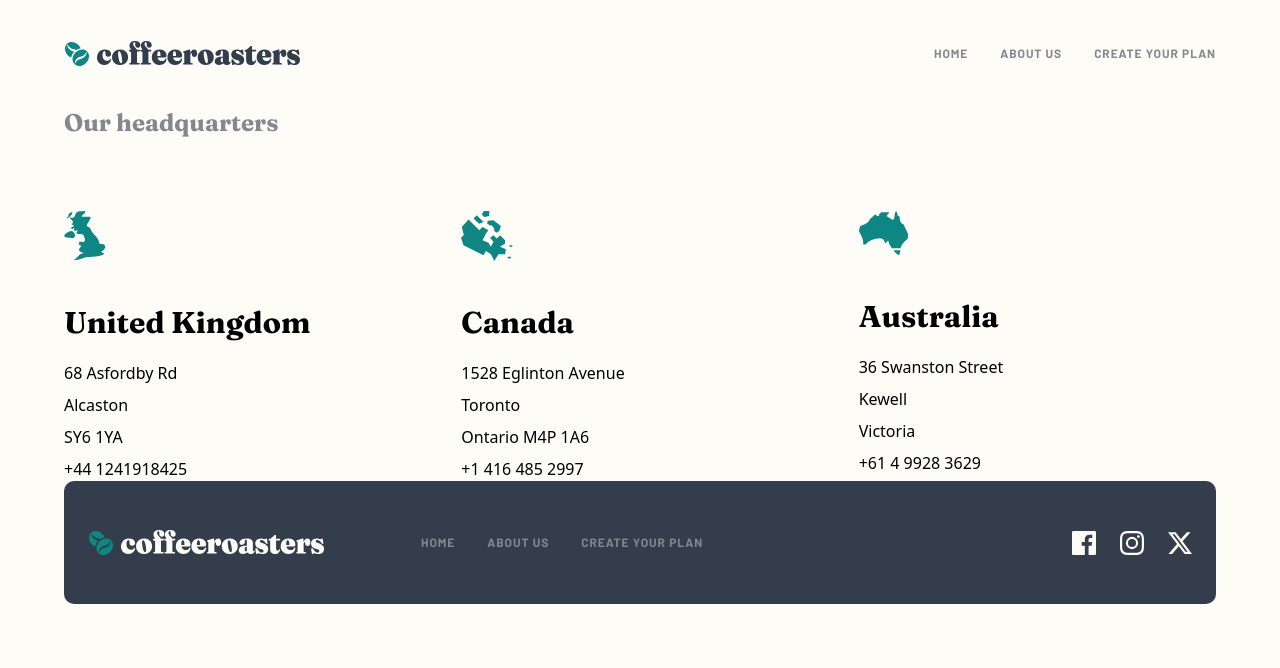
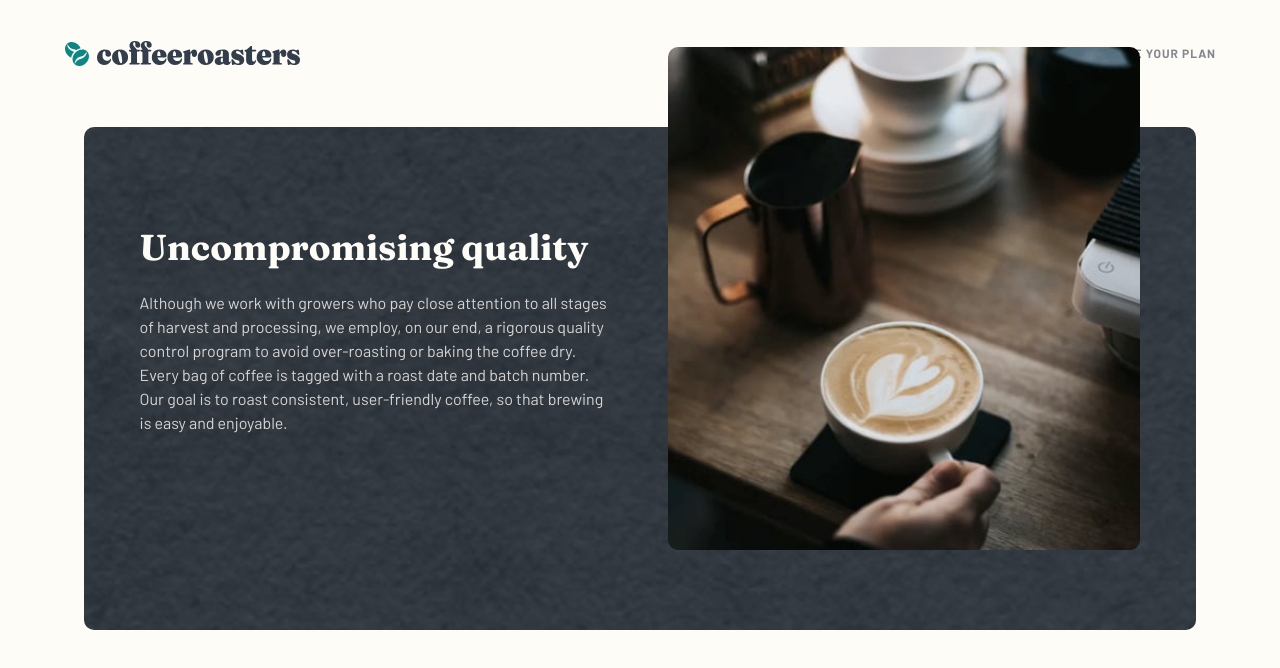
Before and after one commit to zetmosoma10/coffee-roasters, a React (Vite) app: page /about in a window 1280 px wide. Shown: the top 668 px of the page. Built offline with nearby package versions, Linux system fonts and the light colour scheme.

Commit message:
Build Quality card

```diff
--- a/src/index.css
+++ b/src/index.css
@@ -67,4 +67,11 @@
       background-image: url("./assets/about/desktop/image-hero-whitecup.jpg");
     }
   }
+
+  .quality-img {
+    background-image: url("./assets/about/mobile/bg-quality.png");
+    background-position: center;
+    background-size: cover;
+    background-color: #333d4b;
+  }
 }
--- a/src/pages/About.tsx
+++ b/src/pages/About.tsx
@@ -1,10 +1,10 @@
-import Headquarters from "../sections/about/Headquarters";
+import QualityCard from "../sections/about/QualityCard";
 
 const About = () => {
   return (
-    <div>
-      <Headquarters />
-    </div>
+    <>
+      <QualityCard />
+    </>
   );
 };
 
--- a/src/pages/Layout.tsx
+++ b/src/pages/Layout.tsx
@@ -7,7 +7,7 @@ const Layout = () => {
     <div className="max-container">
       <NavBar />
       <Outlet />
-      <Footer />
+      {/* <Footer /> */}
     </div>
   );
 };
--- /dev/null
+++ b/src/sections/about/QualityCard.tsx
@@ -0,0 +1,40 @@
+import mobileImg from "../../assets/about/mobile/image-quality.jpg";
+import tabletImg from "../../assets/about/tablet/image-quality.jpg";
+import desktopImg from "../../assets/about/desktop/image-quality.jpg";
+
+const QualityCard = () => {
+  return (
+    <div className="relative quality-img bg-dark_grey text-light_cream m-5 rounded-[10px] m-20">
+      <div
+        className="relative bottom-20 grid lg:grid-cols-2 w-[90%]
+        mx-auto gap-y-16 lg:gap-x-14 text-center lg:text-left mb-10 lg:mb-0"
+      >
+        <picture className=" order-1 lg:order-2 block">
+          <source media="(max-width: 767px)" srcSet={mobileImg} />
+          <source
+            media="(min-width: 768px and max-width: 1023px)"
+            srcSet={tabletImg}
+          />
+          <source media="(min-width: 1024px)" srcSet={desktopImg} />
+          <img className="w-full rounded-[10px]" src={mobileImg} alt="" />
+        </picture>
+        <div className="order-2 lg:order-1 self-center lg:mt-16">
+          <h2 className="font-bold text-3xl lg:text-4xl">
+            {" "}
+            Uncompromising quality
+          </h2>
+          <p className="text-sm lg:text-base opacity-80 mt-6">
+            Although we work with growers who pay close attention to all stages
+            of harvest and processing, we employ, on our end, a rigorous quality
+            control program to avoid over-roasting or baking the coffee dry.
+            Every bag of coffee is tagged with a roast date and batch number.
+            Our goal is to roast consistent, user-friendly coffee, so that
+            brewing is easy and enjoyable.
+          </p>
+        </div>
+      </div>
+    </div>
+  );
+};
+
+export default QualityCard;
```
